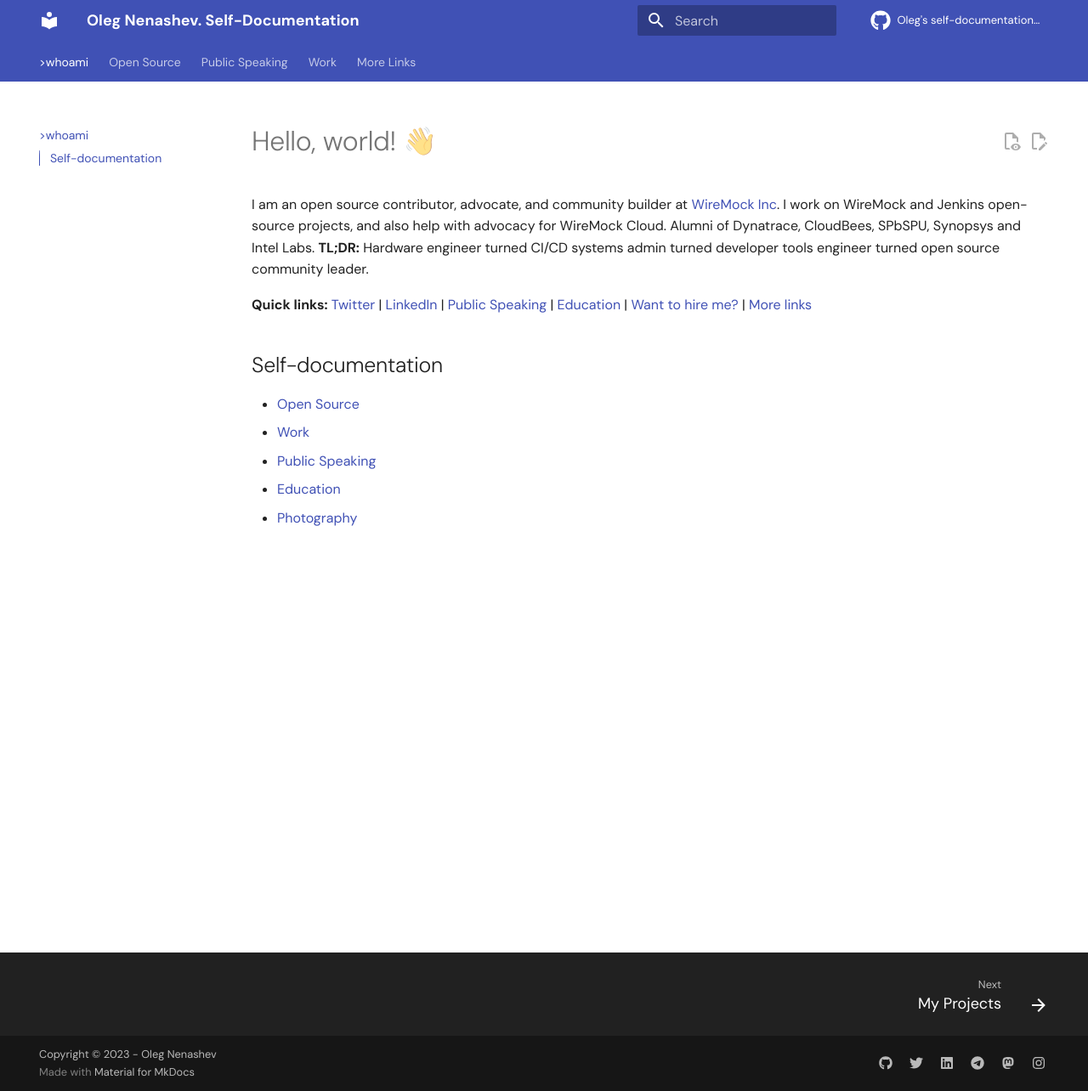
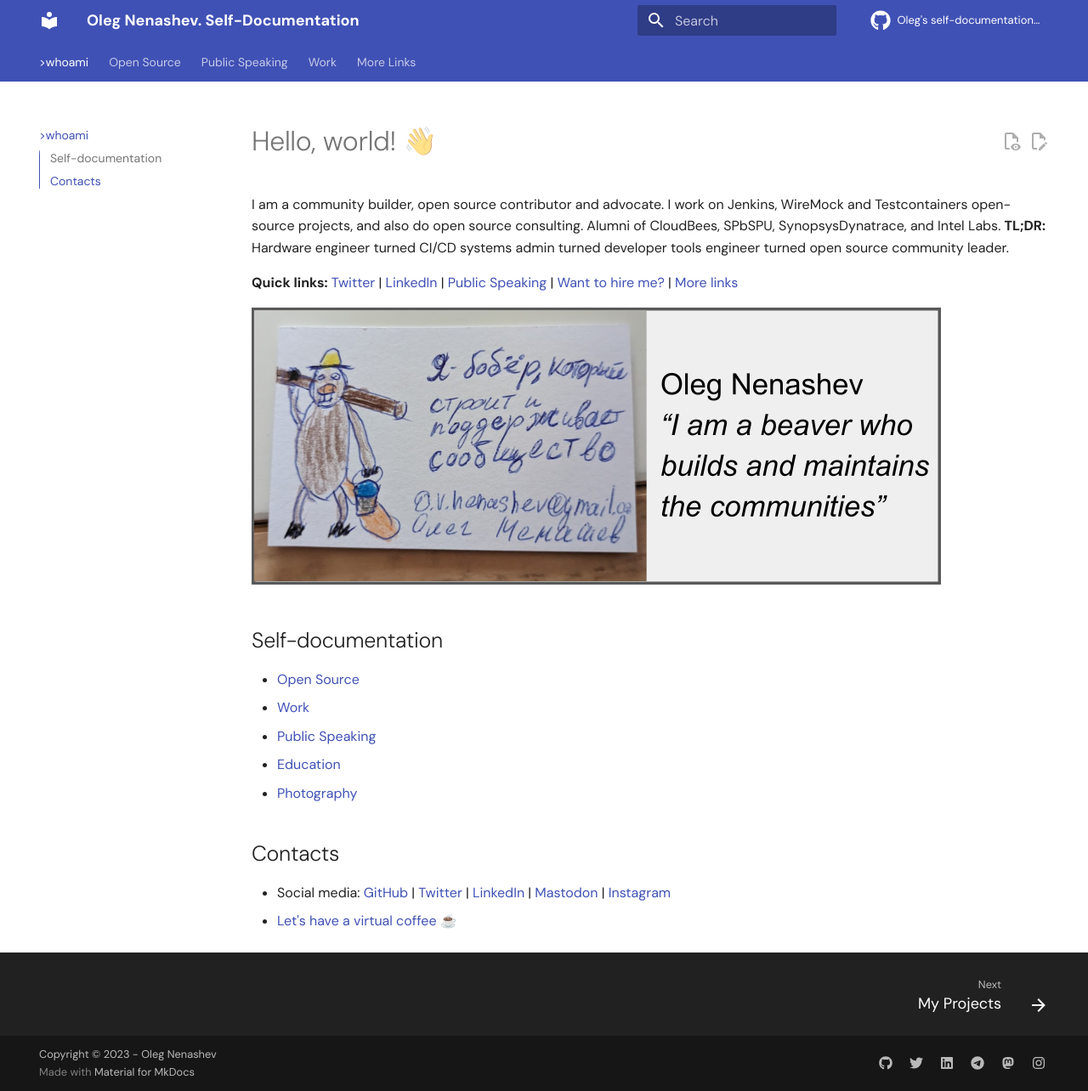
Before and after one commit to oleg-nenashev/oleg-nenashev, an MkDocs documentation site: the page built from _docs/README.md, in a window 1280 px wide and 1284 px high. Shown: the whole window at 85% size. Built offline with MkDocs 1.6.1 and Material for MkDocs 9.7.7, drawn with Linux system fonts in a browser that asks for light colours; comment, search, counter and statistics services are not loaded.

Commit message:
Improve landing

```diff
--- a/_docs/README.md
+++ b/_docs/README.md
@@ -1,22 +1,33 @@
 # Hello, world! 👋
 
-I am an open source contributor, advocate, and community builder at [WireMock Inc](https://www.wiremock.io/).
-I work on WireMock and Jenkins open-source projects, and also help with advocacy for WireMock Cloud.
-Alumni of Dynatrace, CloudBees, SPbSPU, Synopsys and Intel Labs.
+I am a community builder, open source contributor and advocate.
+I work on Jenkins, WireMock and Testcontainers open-source projects, and also do open source consulting.
+Alumni of CloudBees, SPbSPU, SynopsysDynatrace, and Intel Labs.
 **TL;DR:** Hardware engineer turned CI/CD systems admin turned developer tools engineer turned open source community leader.
 
 **Quick links:**
 [Twitter](https://twitter.com/oleg_nenashev) |
 [LinkedIn](https://www.linkedin.com/in/onenashev/) |
 [Public Speaking](./speaking) |
-[Education](./education) |
 [Want to hire me?](./job) |
 [More links](https://linktr.ee/onenashev)
 
+![My personal card](./images/header.png)
+
 ## Self-documentation
 
-- [Open Source](./open-source/README.md)
+- [Open Source](./open-source/projects/README.md)
 - [Work](./job/README.md)
 - [Public Speaking](./speaking/README.md)
 - [Education](./education/README.md)
 - [Photography](https://www.instagram.com/asciidwarf/)
+
+## Contacts
+
+- Social media:
+  [GitHub](https://github.com/oleg-nenashev) |
+  [Twitter](https://twitter.com/oleg_nenashev) |
+  [LinkedIn](https://www.linkedin.com/in/onenashev/) |
+  [Mastodon](https://fosstodon.org/@asciidwarf) |
+  [Instagram](https://www.instagram.com/asciidwarf/)
+- [Let's have a virtual coffee ☕](https://calendly.com/onenashev/virtual-coffee)
```
Also changed, not shown: _docs/images/header.png (added).
